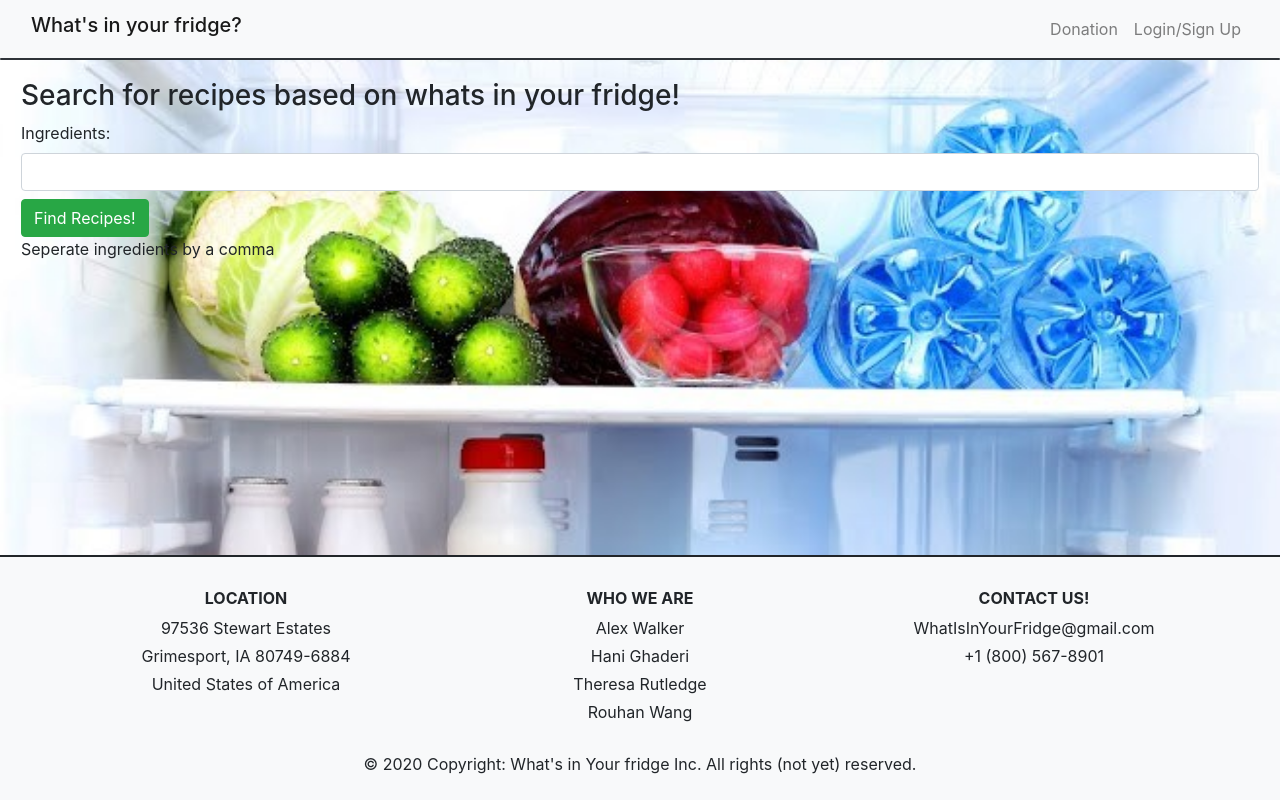
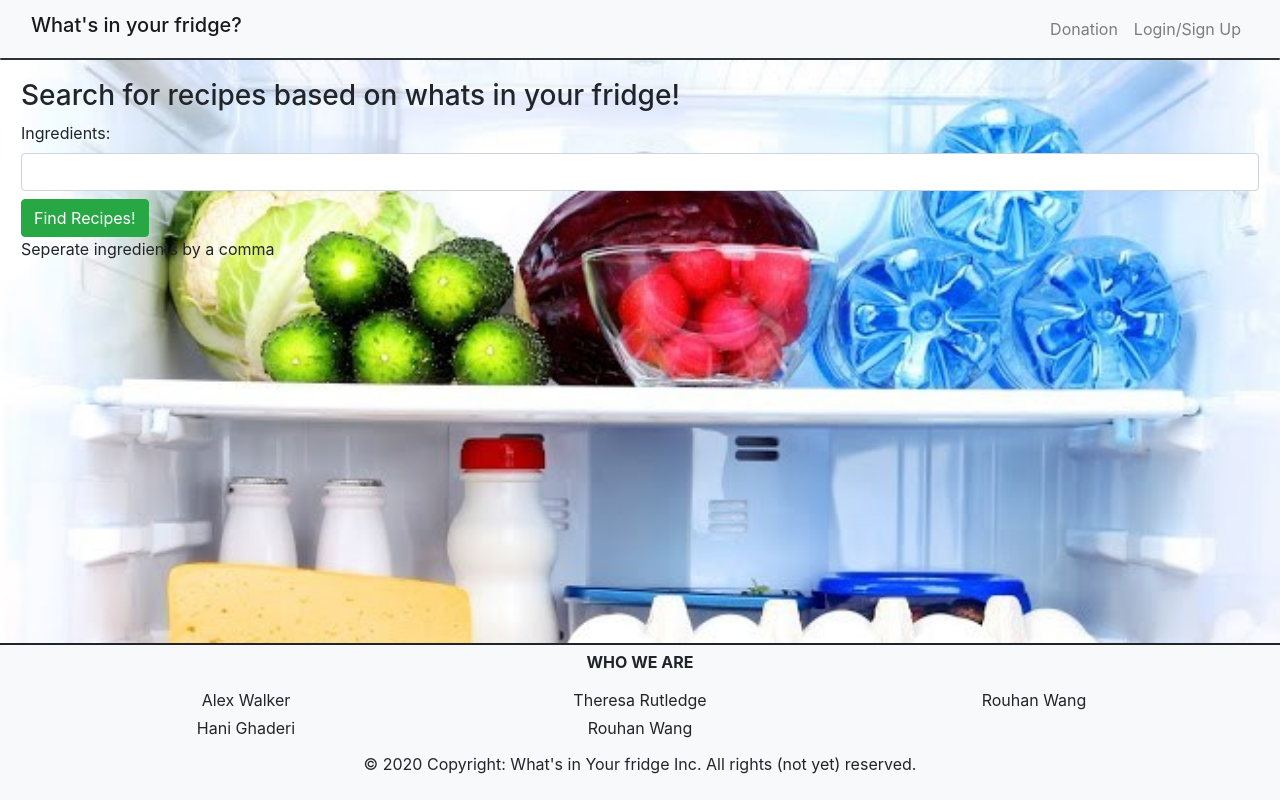
Before and after one commit to TheresaRutledge/whats-in-your-fridge, a React (Create React App) app in the folder client/: page / in a window 1280 px wide. Built offline with nearby package versions, Linux system fonts and the light colour scheme.

Commit message:
style footer

```diff
--- a/client/src/App.js
+++ b/client/src/App.js
@@ -33,7 +33,7 @@ function App() {
         <div className="fridge">
           <StoreProvider>
             <Navbar />
-            <Switch>
+            <Switch min-height="1000px">
               <Route exact path="/" component={Home} />
               <Route exact path="/login" component={LoginForm} />
               <Route exact path="/recipe/:id" component={SingleRecipe} />
--- a/client/src/components/Footer/index.js
+++ b/client/src/components/Footer/index.js
@@ -9,30 +9,17 @@ const Footer = () => {
     >
       <div className="mx-5 main-footer" style={{ width: '100%' }}>
         <Row>
-          <Col xs="12" md="4" className="py-4 ">
+          <Col xs="12">
             <h6
-              class="text-uppercase font-weight-bold"
-              style={{ textAlign: 'center' }}
-            >
-              Location
-            </h6>
-            <p className="pb-0 mb-1" style={{ textAlign: 'center' }}>
-              97536 Stewart Estates
-            </p>
-            <p className="pb-0 mb-1" style={{ textAlign: 'center' }}>
-              Grimesport, IA 80749-6884
-            </p>
-            <p className="pb-0 mb-1" style={{ textAlign: 'center' }}>
-              United States of America
-            </p>
-          </Col>
-          <Col xs="12" md="4" className="py-4 ">
-            <h6
-              class="text-uppercase font-weight-bold"
+              className="text-uppercase font-weight-bold"
               style={{ textAlign: 'center' }}
             >
               Who We Are
             </h6>
+          </Col>
+        </Row>
+        <Row>
+          <Col xs="12" md="4" className="py-2 ">
             <p className="pb-0 mb-1" style={{ textAlign: 'center' }}>
               <a
                 href="https://www.linkedin.com/in/theresarutledge/"
@@ -51,6 +38,8 @@ const Footer = () => {
                 Hani Ghaderi
               </a>
             </p>
+          </Col>
+          <Col xs="12" md="4" className="py-2 ">
             <p className="pb-0 mb-1" style={{ textAlign: 'center' }}>
               <a
                 href="https://www.linkedin.com/in/theresarutledge/"
@@ -70,24 +59,14 @@ const Footer = () => {
               </a>
             </p>
           </Col>
-          <Col xs="12" md="4" className="py-4 ">
-            <h6
-              class="text-uppercase font-weight-bold"
-              style={{ textAlign: 'center' }}
-            >
-              Contact Us!
-            </h6>
+          <Col xs="12" md="4" className="py-2 ">
             <p className="pb-0 mb-1" style={{ textAlign: 'center' }}>
               <a
-                href="mailto: WhatIsInYourFridge@gmail.com"
+                href="https://www.linkedin.com/in/ruohan-wang-78990590/"
+                target="_blank"
                 className="text-body"
               >
-                WhatIsInYourFridge@gmail.com
-              </a>
-            </p>
-            <p className="pb-0 mb-1" style={{ textAlign: 'center' }}>
-              <a href="tel:" className="text-body">
-                +1 (800) 567-8901
+                Rouhan Wang
               </a>
             </p>
           </Col>
```
